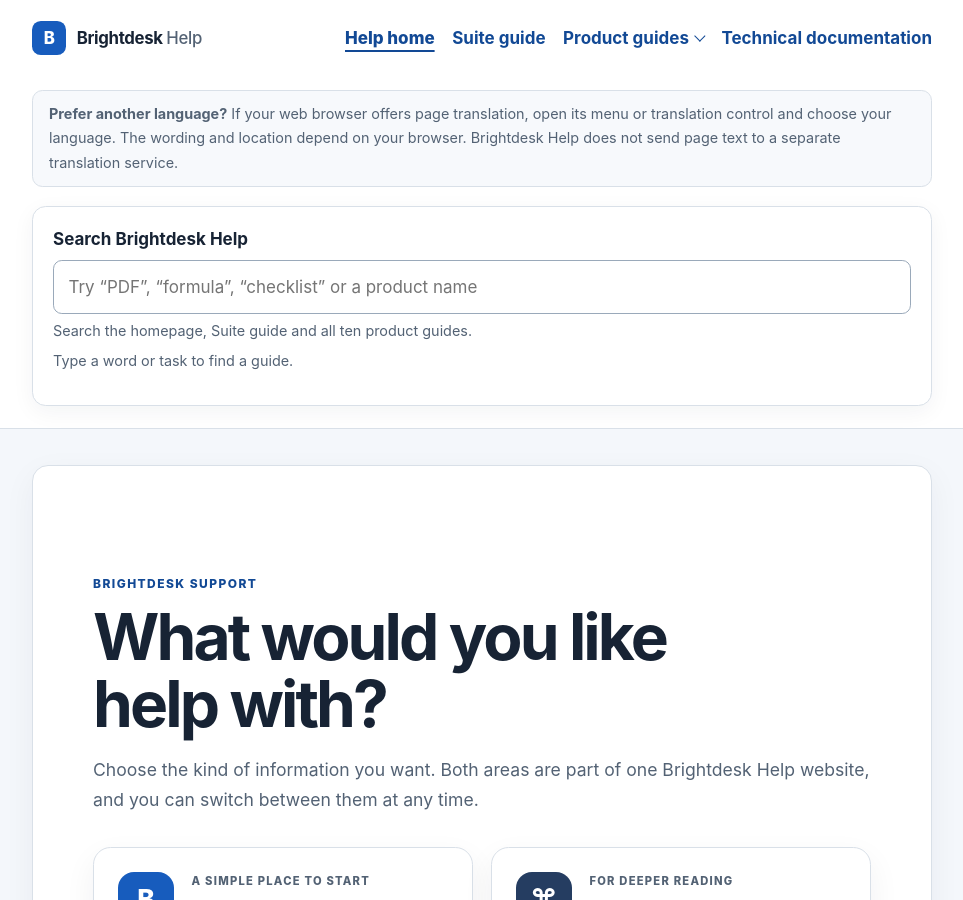
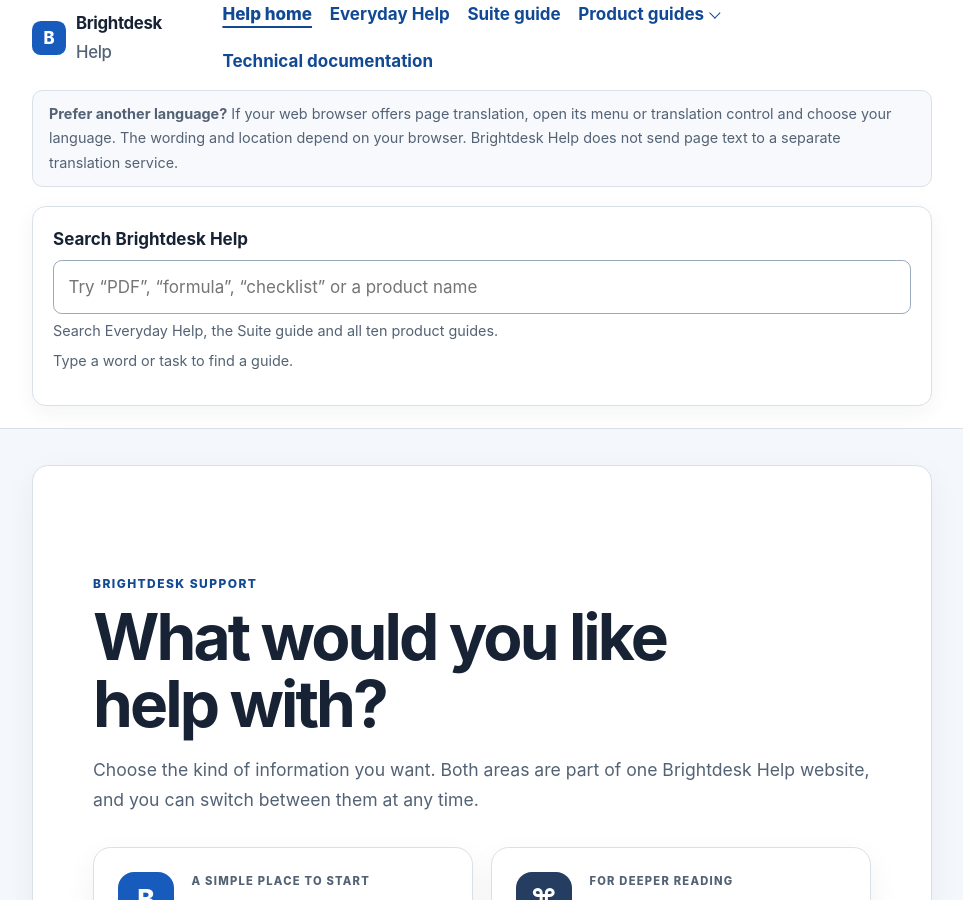
Before and after one commit to conz20/Brightdesk-Wiki, a Jekyll site: the page built from docs/index.md, in a window 1280 px wide and 900 px high. Shown: the whole window, without its empty margins (158-1121 px from the left). Built offline with Jekyll 4.4.1, drawn with Linux system fonts in a browser that asks for light colours.

Commit message:
feat(help): add dedicated Everyday Help landing page and scoped navigation

```diff
--- a/docs/_layouts/default.html
+++ b/docs/_layouts/default.html
@@ -19,6 +19,7 @@
         </a>
         <nav class="site-nav" aria-label="Main navigation">
           <a href="{{ '/index.html' | relative_url }}"{% if page.url == '/index.html' %} aria-current="page"{% endif %}>Help home</a>
+          <a href="{{ '/everyday/index.html' | relative_url }}"{% if page.url == '/everyday/index.html' %} aria-current="page"{% endif %}>Everyday Help</a>
           <a href="{{ '/customer-start-here.html' | relative_url }}"{% if page.url == '/customer-start-here.html' %} aria-current="page"{% endif %}>Suite guide</a>
           <details class="product-menu" aria-label="Browse product guides">
             <summary>Product guides</summary>
@@ -46,12 +47,12 @@
         <input id="help-search" type="search" autocomplete="off"
           placeholder="Try “PDF”, “formula”, “checklist” or a product name"
           aria-describedby="help-search-hint help-search-status" aria-controls="help-search-results">
-        <p id="help-search-hint" class="search-hint">Search the homepage, Suite guide and all ten product guides.</p>
+        <p id="help-search-hint" class="search-hint">Search Everyday Help, the Suite guide and all ten product guides.</p>
         <p id="help-search-status" class="search-status" role="status" aria-live="polite">Type a word or task to find a guide.</p>
         <ul id="help-search-results" class="search-results" aria-label="Matching help guides" hidden></ul>
       </section>
     </header>
-    {% assign public_help_paths = "/index.html|/customer-start-here.html|/products/pages.html|/products/sheets.html|/products/decks.html|/products/notes.html|/products/database.html|/products/forms.html|/products/lists.html|/products/planner.html|/products/to-do.html|/products/workspace.html" | split: "|" %}
+    {% assign public_help_paths = "/index.html|/everyday/index.html|/customer-start-here.html|/products/pages.html|/products/sheets.html|/products/decks.html|/products/notes.html|/products/database.html|/products/forms.html|/products/lists.html|/products/planner.html|/products/to-do.html|/products/workspace.html" | split: "|" %}
     <nav class="search-index" aria-label="Searchable help guide content" hidden>
       {% for help_page in site.pages %}
         {% if public_help_paths contains help_page.url %}
--- a/docs/_layouts/technical.html
+++ b/docs/_layouts/technical.html
@@ -18,7 +18,7 @@
           <span>Brightdesk <span class="brand-light">Technical Documentation</span></span>
         </a>
         <nav class="site-nav" aria-label="Main navigation">
-          <a href="{{ '/index.html' | relative_url }}">Everyday Help</a>
+          <a href="{{ '/everyday/index.html' | relative_url }}">Everyday Help</a>
           <a href="{{ '/technical/index.html' | relative_url }}"{% if page.url == '/technical/index.html' %} aria-current="page"{% endif %}>Technical Documentation</a>
         </nav>
       </div>
@@ -70,7 +70,7 @@
             <li><a href="{{ '/technical/products/workspace.html' | relative_url }}"{% if page.url == '/technical/products/workspace.html' %} aria-current="page"{% endif %}>Workspace</a></li>
           </ul>
         </nav>
-        <p class="sidebar-return"><a href="{{ '/index.html' | relative_url }}">← Back to Everyday Help</a></p>
+        <p class="sidebar-return"><a href="{{ '/everyday/index.html' | relative_url }}">← Back to Everyday Help</a></p>
       </aside>
       <article class="content-card technical-card">
         <p class="technical-breadcrumb"><a href="{{ '/technical/index.html' | relative_url }}">Technical Documentation</a> <span aria-hidden="true">/</span> {{ page.title | escape }}</p>
@@ -78,7 +78,7 @@
       </article>
     </main>
     <footer class="site-footer technical-footer">
-      <p>Need plain-English, step-by-step instructions? <a href="{{ '/index.html' | relative_url }}">Return to Brightdesk Help</a>.</p>
+      <p>Need plain-English, step-by-step instructions? <a href="{{ '/everyday/index.html' | relative_url }}">Return to Everyday Help</a>.</p>
       <p>Technical Documentation is a separate, static, read-only reference. Its links open documentation pages only; they do not launch or control Brightdesk software.</p>
     </footer>
   </body>
--- a/docs/index.md
+++ b/docs/index.md
@@ -10,7 +10,7 @@ permalink: /index.html
   <h1 id="portal-title">What would you like help with?</h1>
   <p class="portal-intro">Choose the kind of information you want. Both areas are part of one Brightdesk Help website, and you can switch between them at any time.</p>
   <div class="portal-choices">
-    <a class="portal-choice portal-choice-everyday" href="customer-start-here.html">
+    <a class="portal-choice portal-choice-everyday" href="everyday/index.html">
       <span class="portal-choice-icon" aria-hidden="true">B</span>
       <span class="portal-choice-copy">
         <span class="portal-choice-label">A SIMPLE PLACE TO START</span>
@@ -47,43 +47,43 @@ permalink: /index.html
       <span class="product-card-description">How the Suite fits together and where to start</span>
     </a>
     <a class="product-card" href="products/pages.html">
-      <img src="assets/images/guide-pages.svg" alt="" loading="lazy">
+      <img src="assets/images/guide-pages.svg" alt="Pages product illustration" loading="lazy">
       <span class="product-card-name">Pages</span><span class="product-card-description">Documents and writing</span>
     </a>
     <a class="product-card" href="products/sheets.html">
-      <img src="assets/images/guide-sheets.svg" alt="" loading="lazy">
+      <img src="assets/images/guide-sheets.svg" alt="Sheets product illustration" loading="lazy">
       <span class="product-card-name">Sheets</span><span class="product-card-description">Spreadsheets and calculations</span>
     </a>
     <a class="product-card" href="products/decks.html">
-      <img src="assets/images/guide-decks.svg" alt="" loading="lazy">
+      <img src="assets/images/guide-decks.svg" alt="Decks product illustration" loading="lazy">
       <span class="product-card-name">Decks</span><span class="product-card-description">Slide presentations</span>
     </a>
     <a class="product-card" href="products/notes.html">
-      <img src="assets/images/guide-notes.svg" alt="" loading="lazy">
+      <img src="assets/images/guide-notes.svg" alt="Notes product illustration" loading="lazy">
       <span class="product-card-name">Notes</span><span class="product-card-description">Notes and ideas</span>
     </a>
     <a class="product-card" href="products/database.html">
-      <img src="assets/images/guide-database.svg" alt="" loading="lazy">
+      <img src="assets/images/guide-database.svg" alt="Database product illustration" loading="lazy">
       <span class="product-card-name">Database</span><span class="product-card-description">Structured records</span>
     </a>
     <a class="product-card" href="products/forms.html">
-      <img src="assets/images/guide-forms.svg" alt="" loading="lazy">
+      <img src="assets/images/guide-forms.svg" alt="Forms product illustration" loading="lazy">
       <span class="product-card-name">Forms</span><span class="product-card-description">Forms and responses</span>
     </a>
     <a class="product-card" href="products/lists.html">
-      <img src="assets/images/guide-lists.svg" alt="" loading="lazy">
+      <img src="assets/images/guide-lists.svg" alt="Lists product illustration" loading="lazy">
       <span class="product-card-name">Lists</span><span class="product-card-description">Custom lists and records</span>
     </a>
     <a class="product-card" href="products/planner.html">
-      <img src="assets/images/guide-planner.svg" alt="" loading="lazy">
+      <img src="assets/images/guide-planner.svg" alt="Planner product illustration" loading="lazy">
       <span class="product-card-name">Planner</span><span class="product-card-description">Projects and planning</span>
     </a>
     <a class="product-card" href="products/to-do.html">
-      <img src="assets/images/guide-to-do.svg" alt="" loading="lazy">
+      <img src="assets/images/guide-to-do.svg" alt="To Do product illustration" loading="lazy">
       <span class="product-card-name">To Do</span><span class="product-card-description">Personal tasks</span>
     </a>
     <a class="product-card" href="products/workspace.html">
-      <img src="assets/images/guide-workspace.svg" alt="" loading="lazy">
+      <img src="assets/images/guide-workspace.svg" alt="Workspace product illustration" loading="lazy">
       <span class="product-card-name">Workspace</span><span class="product-card-description">Project information together</span>
     </a>
   </div>
--- a/scripts/check-public-site.mjs
+++ b/scripts/check-public-site.mjs
@@ -14,7 +14,7 @@ const TECHNICAL_PAGES = [
   ...PRODUCTS.map(product => 'technical/products/' + product + '.html')
 ];
 const IMAGE_FILES = PRODUCTS.map(product => 'assets/images/guide-' + product + '.svg');
-const REQUIRED_FILES = ['index.html','customer-start-here.html','assets/css/site.css','assets/js/search.js']
+const REQUIRED_FILES = ['index.html','everyday/index.html','customer-start-here.html','assets/css/site.css','assets/js/search.js']
   .concat(PRODUCTS.map(product => 'products/' + product + '.html'))
   .concat(TECHNICAL_PAGES)
   .concat(IMAGE_FILES);
```
Also changed, not shown: docs/everyday/index.md (added, +44 -0 lines), docs/technical/index.md (+11 -11 lines), test/public-site.test.mjs (+19 -3 lines), test/site-accessibility.test.mjs (+1 -0 lines).
